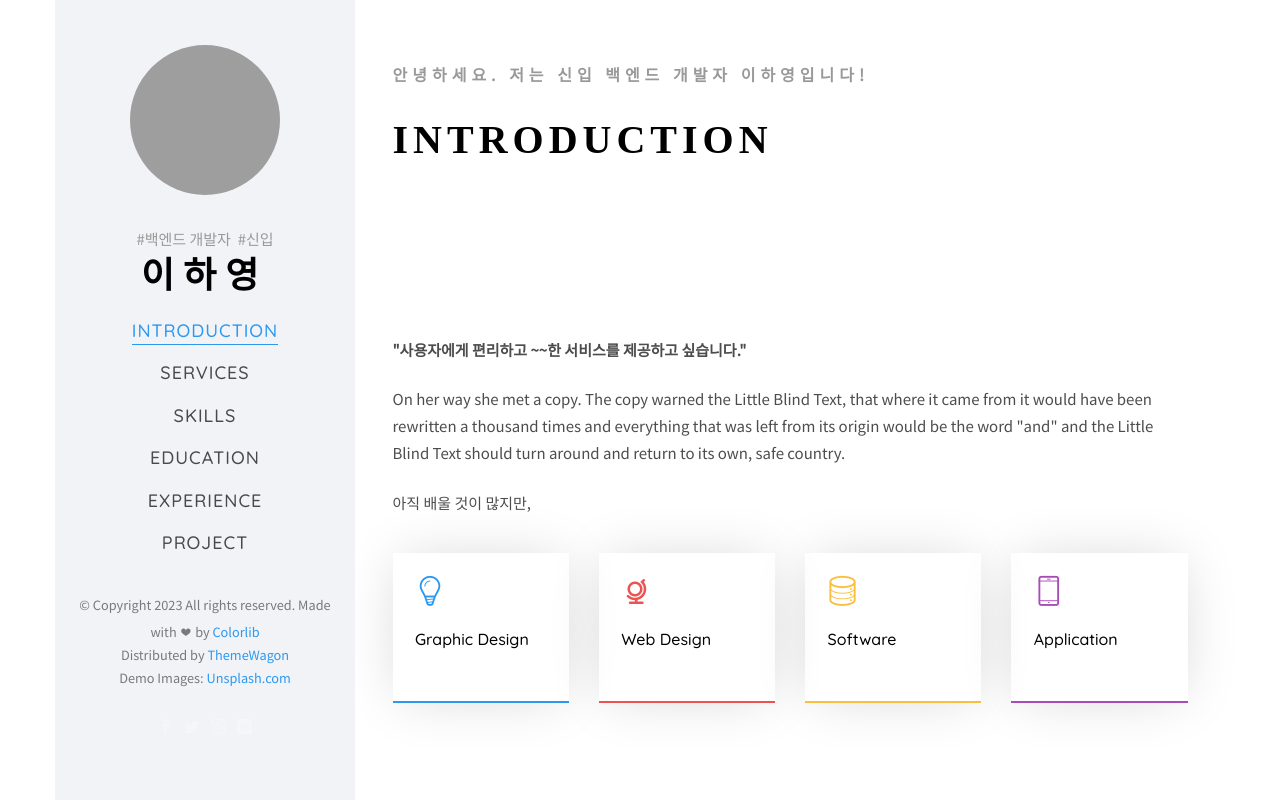
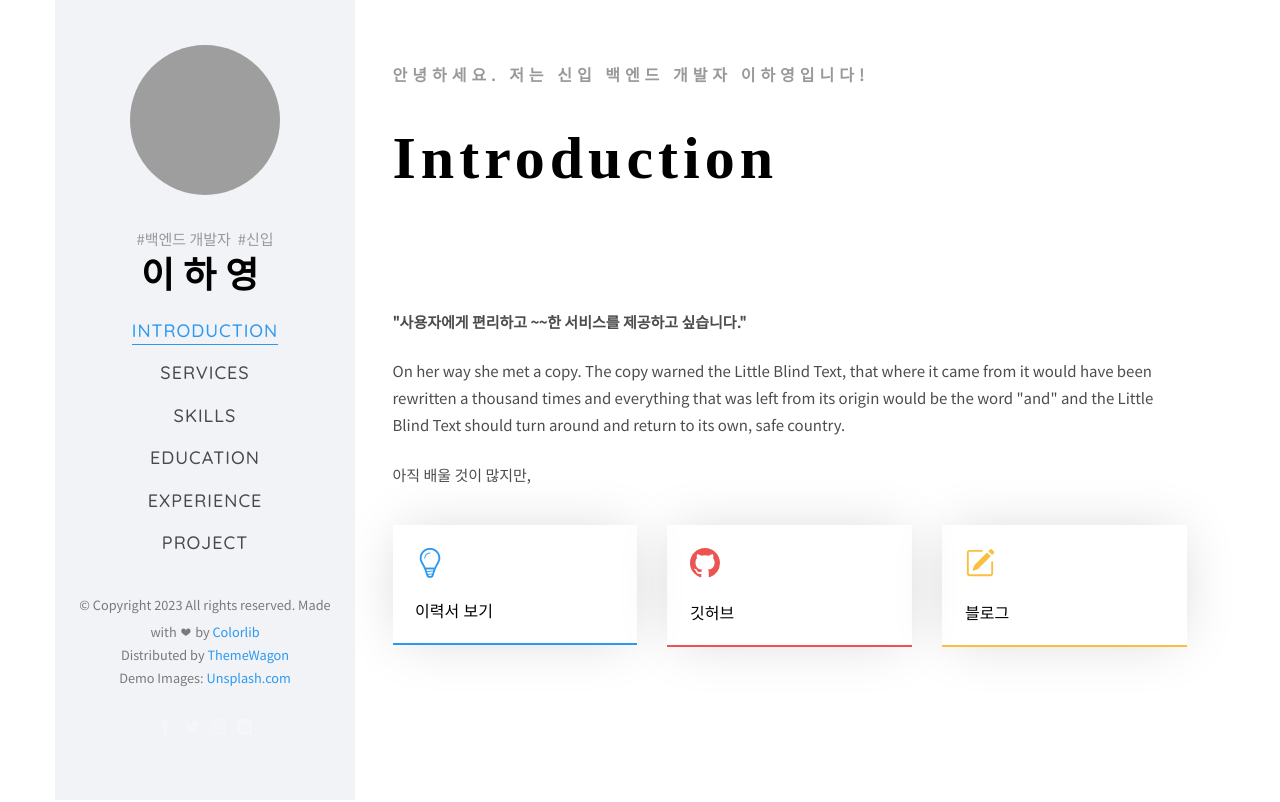
Before and after one commit to ha02e/Portfolio, a plain HTML site: page index.html in a window 1280 px wide. Shown: the top 802 px of the page. Drawn offline with nearby package versions, Linux system fonts and the light colour scheme; grey boxes are pictures that could not be loaded; files whose address does not match are found by name; a web font is replaced by a local one.

Commit message:
230508_포트폴리오 수정중

```diff
--- a/index.html
+++ b/index.html
@@ -46,7 +46,7 @@
 
 
 	<style>
-		@import url('https://fonts.googleapis.com/css2?family=Gowun+Batang:wght@400;700&family=Noto+Sans+KR&display=swap');
+		@import url('https://fonts.googleapis.com/css2?family=Gowun+Batang:wght@700&family=Noto+Sans+KR&display=swap');
 		body{
 			font-family: 'Noto Sans KR', sans-serif !important;
 		}
@@ -61,10 +61,9 @@
 			font-weight: 700 !important;
 			font-size: 36px !important;
 		}
-		.slides h1{
-			font-family: 'Gowun Batang', serif !important;
-			font-weight: normal !important;
-			font-size: 50px !important;
+		.colorlib-heading {
+			margin-bottom: 1.6em !important;
+			text-transform: none;
 		}
 		#navbar a{
 			font-size: 18px !important;
@@ -75,7 +74,25 @@
 		h2{
 			font-family: 'Gowun Batang', serif !important;
 			font-weight: bold !important;
-			font-size: 40px !important;
+			font-size: 60px !important;
+		}
+		.services h3{
+			margin:0 !important;
+		}
+		.services.color-1 a:hover h3{
+			color: #2c98f0;
+			transition: all 0.3s;
+			cursor: pointer !important;
+		}
+		.services.color-2 a:hover h3{
+			color: #ec5453;
+			transition: all 0.3s;
+			cursor: pointer !important;
+		}
+		.services.color-3 a:hover h3{
+			color: #f9bf3f;
+			transition: all 0.3s;
+			cursor: pointer !important;
 		}
 		.timeline-label h2{
 			font-size: 26px !important;
@@ -144,7 +161,7 @@ Copyright <script>document.write(new Date().getFullYear());</script> All rights
 								<div class="col-md-12">
 									<div class="about-desc">
 										<span class="heading-meta"><strong>안녕하세요. 저는 신입 백엔드 개발자 이하영입니다!</strong></span>
-										<h2 class="colorlib-heading">INTRODUCTION</h2>
+										<h2 class="colorlib-heading">Introduction</h2>
 										<p><strong>"사용자에게 편리하고 ~~한 서비스를 제공하고 싶습니다."</strong></p>
 										<p>On her way she met a copy. The copy warned the Little Blind Text, that where it came from it would have been rewritten a thousand times and everything that was left from its origin would be the word "and" and the Little Blind Text should turn around and return to its own, safe country.</p>
 										<p>아직 배울 것이 많지만,</p>
@@ -152,28 +169,37 @@ Copyright <script>document.write(new Date().getFullYear());</script> All rights
 								</div>
 							</div>
 							<div class="row">
-								<div class="col-md-3 animate-box" data-animate-effect="fadeInLeft">
+								<div class="col-md-4 animate-box" data-animate-effect="fadeInLeft">
 									<div class="services color-1">
-										<span class="icon2"><i class="icon-bulb"></i></span>
-										<h3>Graphic Design</h3>
+										<a href="https://www.notion.so/ha02e/dd319f9e41f1453a82afc585d2c02f76" target="_blank">
+											<span class="icon2"><i class="icon-bulb"></i></span>
+											<h3>이력서 보기</h3>
+										</a>
 									</div>
 								</div>
-								<div class="col-md-3 animate-box" data-animate-effect="fadeInRight">
+								<div class="col-md-4 animate-box" data-animate-effect="fadeInRight">
 									<div class="services color-2">
-										<span class="icon2"><i class="icon-globe-outline"></i></span>
-										<h3>Web Design</h3>
+										<a href="https://github.com/ha02e" target="_blank">
+											<span class="icon2">
+												<svg xmlns="http://www.w3.org/2000/svg" width="30" height="30" fill="#ec5453" class="bi bi-github" viewBox="0 0 16 16">
+													<path d="M8 0C3.58 0 0 3.58 0 8c0 3.54 2.29 6.53 5.47 7.59.4.07.55-.17.55-.38 0-.19-.01-.82-.01-1.49-2.01.37-2.53-.49-2.69-.94-.09-.23-.48-.94-.82-1.13-.28-.15-.68-.52-.01-.53.63-.01 1.08.58 1.23.82.72 1.21 1.87.87 2.33.66.07-.52.28-.87.51-1.07-1.78-.2-3.64-.89-3.64-3.95 0-.87.31-1.59.82-2.15-.08-.2-.36-1.02.08-2.12 0 0 .67-.21 2.2.82.64-.18 1.32-.27 2-.27.68 0 1.36.09 2 .27 1.53-1.04 2.2-.82 2.2-.82.44 1.1.16 1.92.08 2.12.51.56.82 1.27.82 2.15 0 3.07-1.87 3.75-3.65 3.95.29.25.54.73.54 1.48 0 1.07-.01 1.93-.01 2.2 0 .21.15.46.55.38A8.012 8.012 0 0 0 16 8c0-4.42-3.58-8-8-8z"/>
+												</svg>
+											</span>
+											<h3>깃허브</h3>
+										</a>
 									</div>
 								</div>
-								<div class="col-md-3 animate-box" data-animate-effect="fadeInTop">
+								<div class="col-md-4 animate-box" data-animate-effect="fadeInTop">
 									<div class="services color-3">
-										<span class="icon2"><i class="icon-data"></i></span>
-										<h3>Software</h3>
-									</div>
-								</div>
-								<div class="col-md-3 animate-box" data-animate-effect="fadeInBottom">
-									<div class="services color-4">
-										<span class="icon2"><i class="icon-phone3"></i></span>
-										<h3>Application</h3>
+										<a href="https://velog.io/@ha02e" target="_blank">
+											<span class="icon2">
+												<svg xmlns="http://www.w3.org/2000/svg" width="30" height="30" fill="#f9bf3f" class="bi bi-pencil-square" viewBox="0 0 16 16">
+													<path d="M15.502 1.94a.5.5 0 0 1 0 .706L14.459 3.69l-2-2L13.502.646a.5.5 0 0 1 .707 0l1.293 1.293zm-1.75 2.456-2-2L4.939 9.21a.5.5 0 0 0-.121.196l-.805 2.414a.25.25 0 0 0 .316.316l2.414-.805a.5.5 0 0 0 .196-.12l6.813-6.814z"/>
+													<path fill-rule="evenodd" d="M1 13.5A1.5 1.5 0 0 0 2.5 15h11a1.5 1.5 0 0 0 1.5-1.5v-6a.5.5 0 0 0-1 0v6a.5.5 0 0 1-.5.5h-11a.5.5 0 0 1-.5-.5v-11a.5.5 0 0 1 .5-.5H9a.5.5 0 0 0 0-1H2.5A1.5 1.5 0 0 0 1 2.5v11z"/>
+												</svg>
+											</span>
+											<h3>블로그</h3>
+										</a>
 									</div>
 								</div>
 							</div>
@@ -430,8 +456,8 @@ Copyright <script>document.write(new Date().getFullYear());</script> All rights
 									    <div id="collapseThree" class="panel-collapse collapse" role="tabpanel" aria-labelledby="headingThree">
 									        <div class="panel-body">
 													<ul>
-														<li>재학기간 : 2015.03 ~ 2018.02</li>
-														<li>졸업학점 : 4.058</li>
+														<li>재학 기간 : 2015.03 ~ 2018.02</li>
+														<li>학점 평균 : 3.978 / 4.5</li>
 														<li>2016 동계 글로벌챌린지 프로그램 선발 - <strong>일본 서점 탐방</strong></li>
 													</ul>
 									        </div>
```
